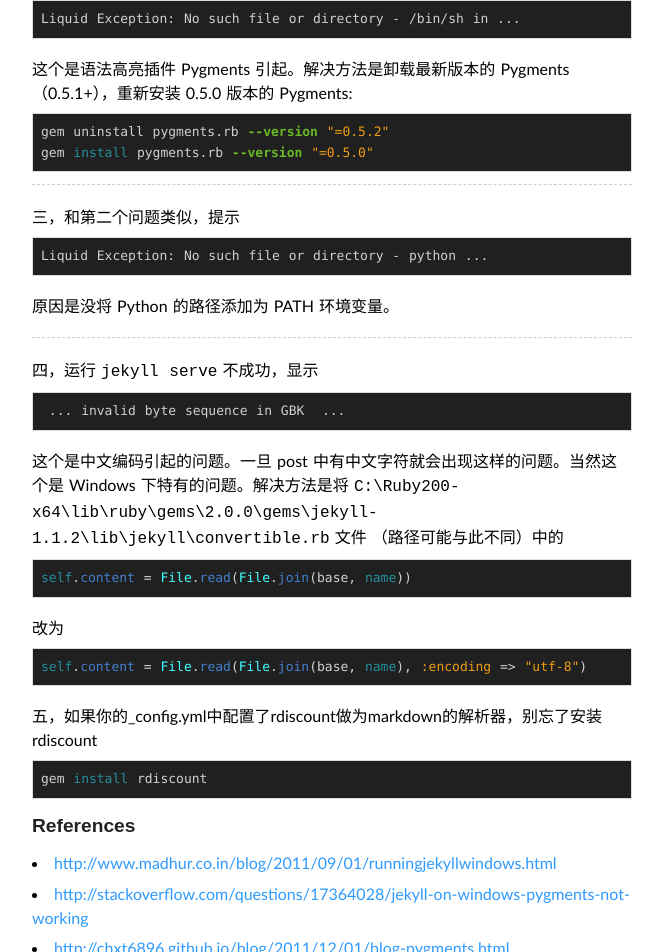
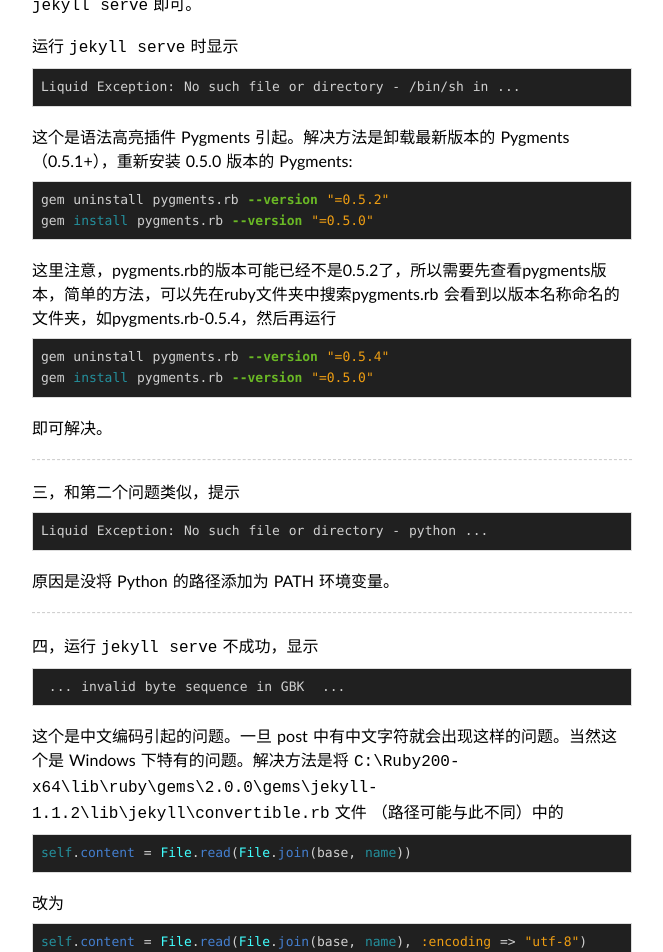
Before and after one commit to xsin/xsin.github.io, a Jekyll site: the page built from _posts/2013-07-26-fix-problems-of-jekyll-on-windows.md, in a window 1280 px wide and 1400 px high, scrolled down 774 px. Shown: the top 952 px of the window, without its empty margins (308-971 px from the left). Built offline with Jekyll 4.4.1, drawn with Linux system fonts in a browser that asks for light colours; some web fonts are replaced; Markdown is read by kramdown in place of the engine named in the settings; some of the changed text lies outside the part shown.

Commit message:
add post

```diff
--- a/_posts/2013-07-26-fix-problems-of-jekyll-on-windows.md
+++ b/_posts/2013-07-26-fix-problems-of-jekyll-on-windows.md
@@ -40,7 +40,9 @@
 
 ---
 
-二，运行 `jekyll serve` 时显示
+二，进入网站所在的目录，如：`E:\GitHub\oxox.github.io` ，然后运行：`jekyll serve` 即可。
+
+运行 `jekyll serve` 时显示
 
 	Liquid Exception: No such file or directory - /bin/sh in ...
 
@@ -50,6 +52,12 @@
 gem uninstall pygments.rb --version "=0.5.2"
 gem install pygments.rb --version "=0.5.0"
 {% endhighlight bash %}
+这里注意，pygments.rb的版本可能已经不是0.5.2了，所以需要先查看pygments版本，简单的方法，可以先在ruby文件夹中搜索pygments.rb 会看到以版本名称命名的文件夹，如pygments.rb-0.5.4，然后再运行
+{% highlight bash %}
+gem uninstall pygments.rb --version "=0.5.4"
+gem install pygments.rb --version "=0.5.0"
+{% endhighlight bash %}
+即可解决。
 
 ---
 
@@ -77,11 +85,22 @@
 self.content = File.read(File.join(base, name), :encoding => "utf-8")
 {% endhighlight ruby %}
 
+hugo edit：
+以上方法不适应新版jekyll-1.3.0了，这句代码已经被修改。最简单的方法是直接在`cmd`里输入
+{% highlight ruby %}
+chcp 65001
+{% endhighlight ruby %}
+即可解决问题。
+	...参考：[https://github.com/twbs/bootstrap](https://github.com/twbs/bootstrap)
+Windows users: run chcp 65001 first to change the command prompt's character encoding (code page) to UTF-8 so Jekyll runs without errors. ...
+
 五，如果你的_config.yml中配置了rdiscount做为markdown的解析器，别忘了安装rdiscount
 
 {% highlight bash %}
 gem install rdiscount
 {% endhighlight bash %}
+
+六，至此，jekyll的安装已经全部完成了，应该能正常运行。如果cmd那显示 `Server address：http://0.0.0.0:4000` 请不必理会，在浏览器中输入`http://localhost:4000` 即可访问。
 
 ### References
 
```
Also changed, not shown: _posts/2013-11-23-javascript-synchronous-settimeout.md (added, +85 -0 lines).
